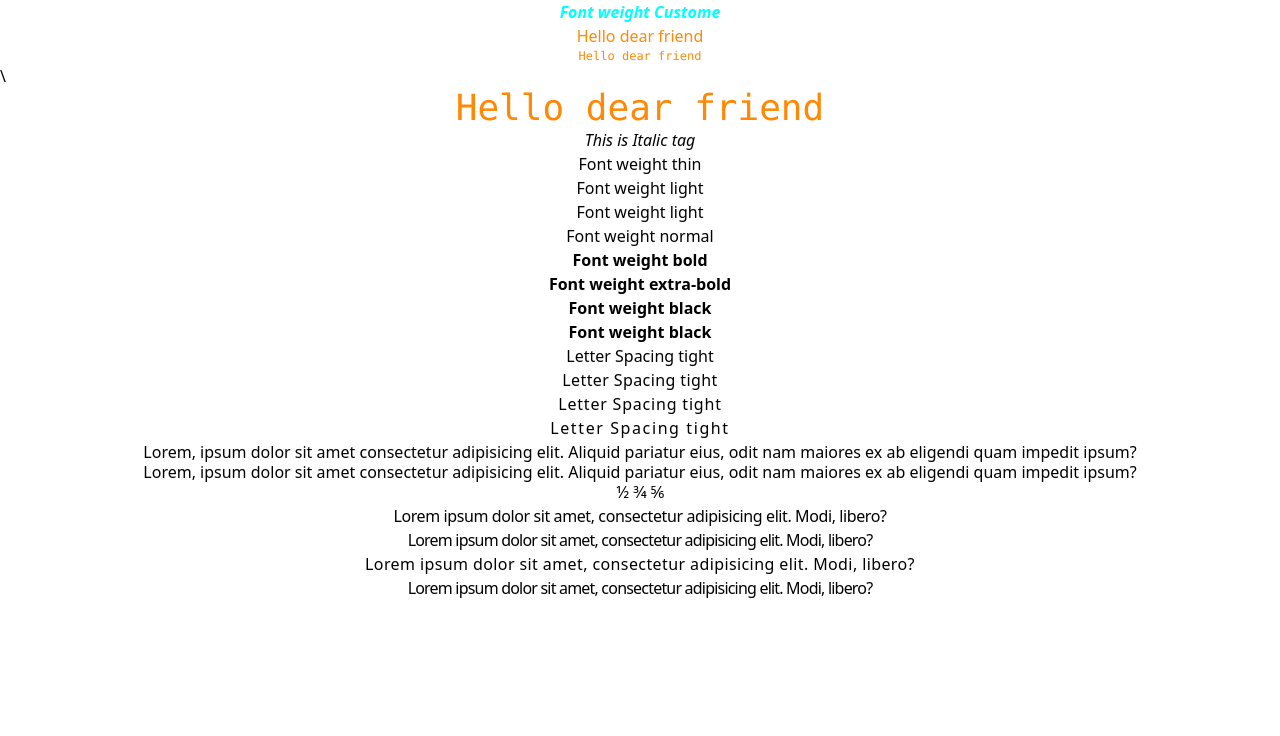
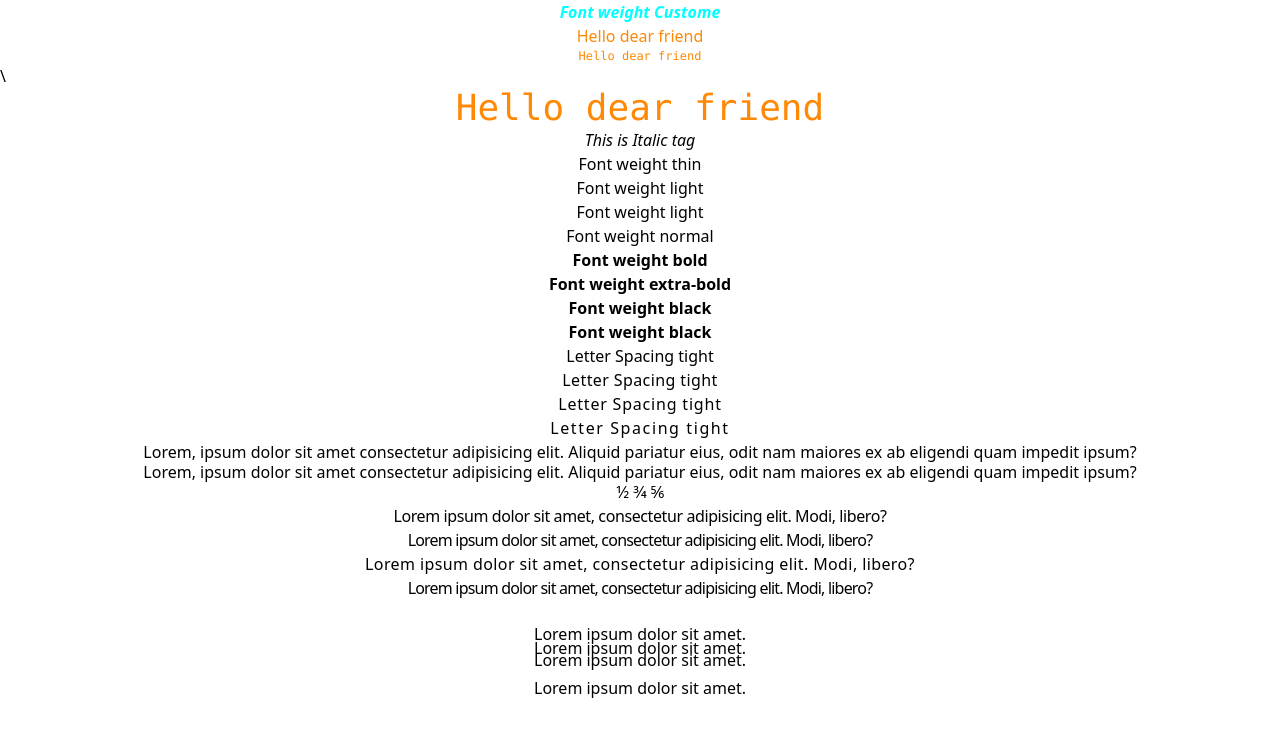
Before and after one commit to saifhusain62/Tailwindcss, a React (Vite) app in the folder tailwind/: page / in a window 1280 px wide. Shown: the top 736 px of the page. Built offline with nearby package versions, Linux system fonts and the light colour scheme.

Commit message:
LINE HEIGHT

```diff
--- a/tailwind/src/App.jsx
+++ b/tailwind/src/App.jsx
@@ -41,6 +41,12 @@ function App() {
            <p className='text-center tracking-tighter'>Lorem ipsum dolor sit amet, consectetur adipisicing elit. Modi, libero?</p>
            <p className='text-center tracking-wide'>Lorem ipsum dolor sit amet, consectetur adipisicing elit. Modi, libero?</p>
            <p className='text-center -tracking-wider'>Lorem ipsum dolor sit amet, consectetur adipisicing elit. Modi, libero?</p>
+           <br />
+             {/* LINE HEIGHT */}
+             <p className='text-center leading-5'>Lorem ipsum dolor sit amet.</p>
+             <p className='text-center leading-2'>Lorem ipsum dolor sit amet.</p>
+             <p className='text-center leading-4'>Lorem ipsum dolor sit amet.</p>
+             <p className='text-center leading-10'>Lorem ipsum dolor sit amet.</p>
 
 
     </div>
```
